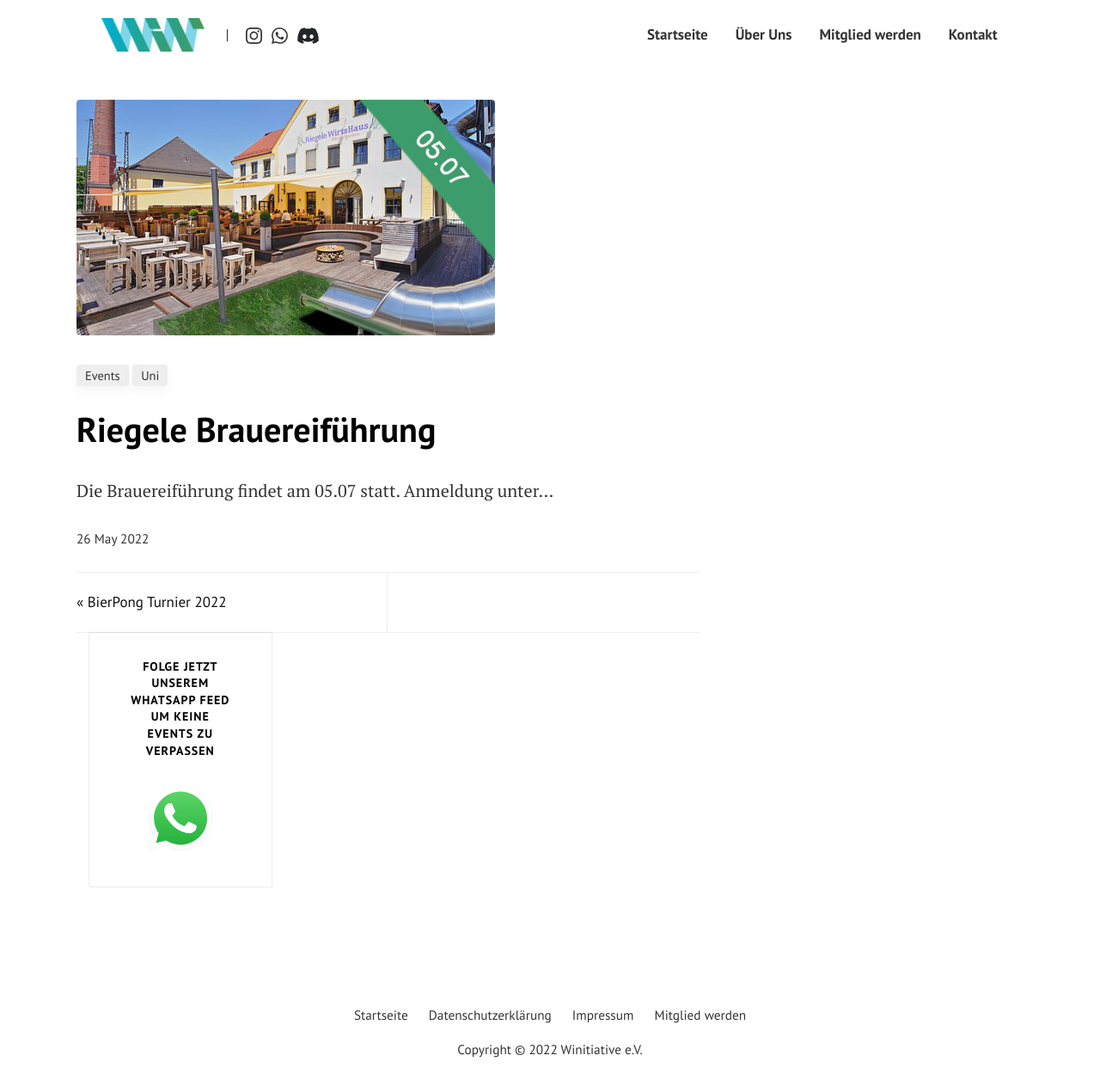
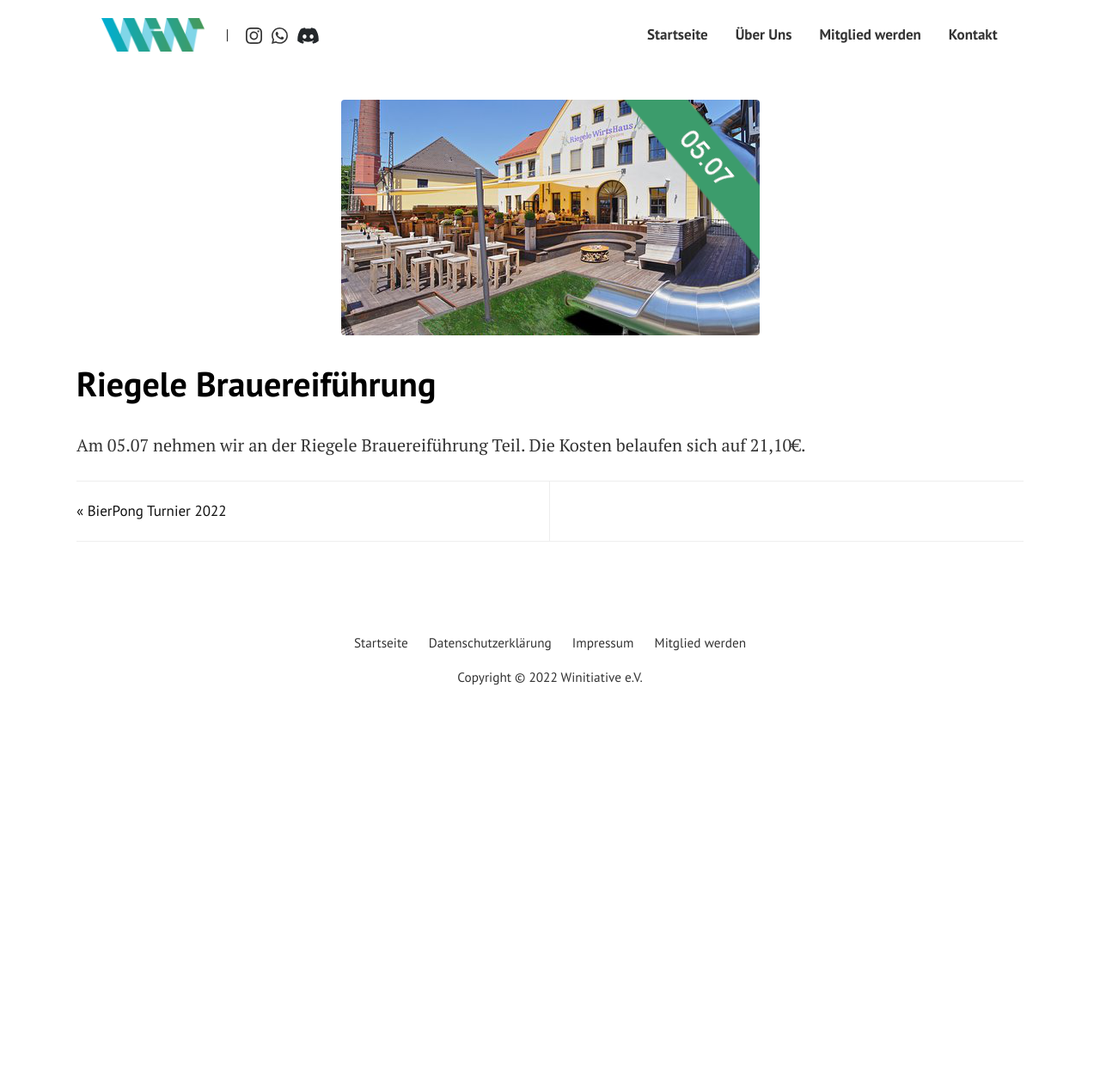
Before and after one commit to WINitiative-Augsburg-eV/webseite, a Jekyll site: the page built from _posts/2022-05-26-Riegele.md, in a window 1280 px wide and 1263 px high. Shown: the whole window at 86% size. Built offline with Jekyll 4.4.1, drawn with Linux system fonts in a browser that asks for light colours.

```diff
--- a/_includes/postbox.html
+++ b/_includes/postbox.html
@@ -4,8 +4,8 @@
         {% if post.image %} <img class="rounded mb-4" src="{{ site.baseurl }}/{{ post.image }}" alt="{{ post.title }}"> {% endif %}
     <div class="card-block">
         <h2 class="card-title h4">{{ post.title }}</h2>
-        <p class="card-text text-muted">{{ post.excerpt | strip_html | truncatewords:15 }}</p>
-        {% if post.link %}<center><a href="{{post.link}}" class="btn btn-dark text-white px-4 btn-lg">Anmelden &#x1F5F3</a></center>{% endif %}
+        <p class="card-text text-muted">{{ post.excerpt | strip_html | truncatewords:20 }}</p>
+        {% if post.link %}<center><a href="{{post.link}}" class="btn btn-dark text-white px-4 btn-lg">{{ post.link-text }}</a></center>{% endif %}
         <div class="metafooter">
             <div class="wrapfooter small d-flex align-items-center">
                 <div class="clearfix"></div>
--- a/_layouts/post.html
+++ b/_layouts/post.html
@@ -8,30 +8,18 @@ post_class: post-template
 <!-- Begin Article
 ================================================== -->
 
-	<div class="row">
 
 
 		<!-- Post -->
-        {% assign author = site.authors[page.author] %}
 
-		<div class="col-sm-8">
+
             <!-- Post Featured Image -->
-			{% if page.image %}<img class="featured-image img-fluid rounded" src="{{ site.baseurl }}/{{ page.image }}" alt="{{ page.title }}">{% endif %}
+			{% if page.image %}<center><img class="featured-image img-fluid rounded" src="{{ site.baseurl }}/{{ page.image }}" alt="{{ page.title }}"></center>{% endif %}
+
 			<!-- End Featured Image -->
 			<div class="mainheading">
 
-                <!-- Post Categories -->
-                <div class="after-post-tags">
-                    <ul class="tags">
-                        {% assign sortedCategories = page.categories | sort %}
-                        {% for category in sortedCategories %}
-                        <li>
-                         <a href="{{ site.baseurl }}/categories#{{ category | slugify }}">{{ category }}</a>
-                        </li>
-                        {% endfor %}
-                    </ul>
-                </div>
-                <!-- End Categories -->
+
 
                 <!-- Post Title -->
 				<h1 class="posttitle">{{ page.title }}</h1>
@@ -46,15 +34,6 @@ post_class: post-template
                 <div class="clearfix"></div>
 			</div>
 
-            <!-- Post Date -->
-            <p>
-            <small>
-                <span class="post-date"><time class="post-date" datetime="{{ page.date | date:"%Y-%m-%d" }}">{{ page.date | date_to_string }}</time></span>
-                {% if page.last_modified_at %}
-                (Updated: <time datetime="{{ page.last_modified_at | date_to_xmlschema }}" itemprop="dateModified">{{ page.last_modified_at | date: "%b %-d, %Y" }}</time>)
-                {% endif %}
-                </small>
-            </p>
 
 
 
@@ -79,13 +58,10 @@ post_class: post-template
 
 
 		<!-- Sidebar -->
-        <div class="col-sm-4">
-            {% include sidebar.html %}
-            </div>
-
 
 
 	</div>
 
+
 <!-- End Article
 ================================================== -->
--- a/_posts/2022-05-26-Riegele.md
+++ b/_posts/2022-05-26-Riegele.md
@@ -5,5 +5,6 @@ author: bjarne;
 categories: [ Events, Uni ]
 image: assets/images/unsere-grosse-sonnenterrasse.png
 link: https://www.abc.com
+link-text: Anmelden &#x1F5F3
 ---
-Die Brauereiführung findet am 05.07 statt. Anmeldung unter...
+Am 05.07 nehmen wir an der Riegele Brauereiführung Teil. Die Kosten belaufen sich auf 21,10€.
--- a/index.html
+++ b/index.html
@@ -12,7 +12,7 @@ background: '/img/bg-index.jpg'
   <div class="row align-items-center justify-content-between">
       <h1 class="font-weight-bold mb-4" style="color: black"><center>Willkommen auf der Website der Winitiative Augsburg</center></h1>
       <p class="lead mb-4" style="color: white"">Für den aktiven Austausch veranstaltet die WINitiative diverse Events, wie Stammtische, Exkursionen, Lerngruppen und mehr. Dabei tritt man in einem lockeren und entspannten Rahmen miteinander in Kontakt.</p>
-      <p class="lead mb-4" style="color: white"">Als Mitglied der WINitiative kannst du dich bei der Planung und Organisation unserer Events engagieren. Dabei kommst du mit WIN-Studierenden aus verschiedenen Semestern in Kontakt und kannst ganz nebenbei etwas für deinen Lebenslauf tun (bspw. bei einer Stipendiumsbewerbung kann so eine Bescheinigung über soziales Engagement sehr helfen).</p>
+      <p class="lead mb-4" style="color: white"">Als Mitglied der WINitiative kannst du dich bei der Planung und Organisation unserer Events engagieren. Dabei kommst du mit WIN-Studierenden aus verschiedenen Semestern in Kontakt und kannst ganz nebenbei etwas für deinen Lebenslauf tun.</p>
       <p class="lead mb-4" style="color: white"">Wenn du Wirtschaftsinformatik in Augsburg studierst, gibt es also keinen Grund der WINitiative nicht beizutreten!</p>
       </div>
       <center><img src="{{ site.baseurl }}/assets/images/giphy.gif" width="100"></center>
```
Also changed, not shown: pages/alumni.html (added, +64 -0 lines), 3 other files.
